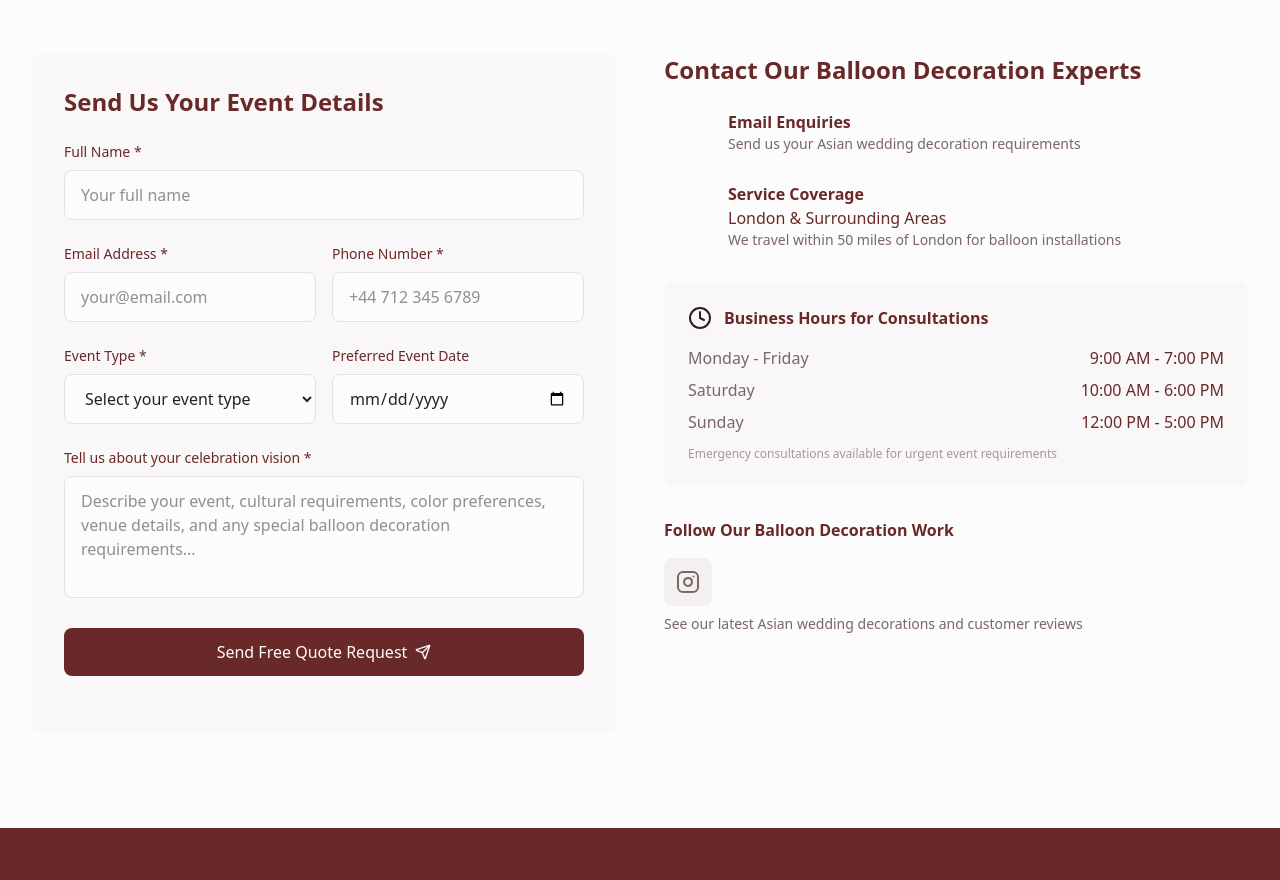
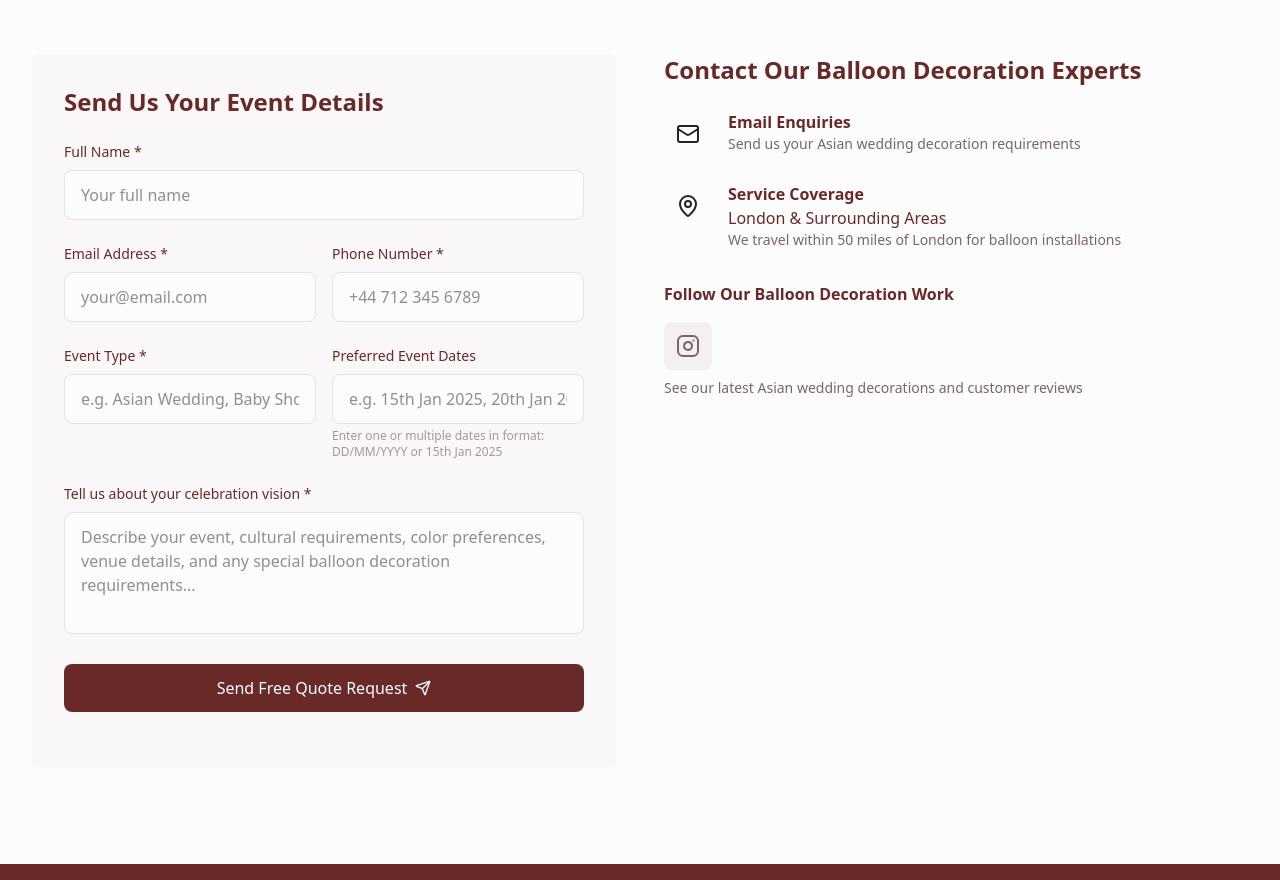
Before and after one commit to SunnyC0d3/sajaavat_events, a Next.js app: page /terms in a window 1280 px wide. Shown: the part 1820-2700 px from the top of the page. Built offline with nearby package versions, Linux system fonts and the light colour scheme.

Commit message:
Updated more components

```diff
--- a/app/api/contact/route.js
+++ b/app/api/contact/route.js
@@ -4,7 +4,7 @@ import {getEmailSignature} from '@/lib/signatures/email-signature'
 
 export async function POST(request) {
     try {
-        const {name, email, phone, eventType, eventDate, message} = await request.json()
+        const {name, email, phone, eventType, eventDates, message} = await request.json()
 
         if (!name || !email || !phone || !eventType || !message) {
             return NextResponse.json(
@@ -21,17 +21,10 @@ export async function POST(request) {
             )
         }
 
-        const eventTypeMap = {
-            'asian-wedding': 'Asian Wedding Decoration',
-            'baby-shower': 'Baby Shower Styling',
-            'corporate': 'Corporate Event Decoration',
-            'other': 'Other Special Celebration'
-        }
-
         try {
             const notificationResult = await sendEmail({
                 to: process.env.BUSINESS_EMAIL_ADDRESS,
-                subject: `New ${eventTypeMap[eventType] || eventType} Enquiry from ${name}`,
+                subject: `New ${eventType} Enquiry from ${name}`,
                 html: `
                     <!DOCTYPE html>
                     <html lang="en">
@@ -43,7 +36,7 @@ export async function POST(request) {
                         <div style="max-width: 600px; margin: 0 auto;">
 
                             <h2 style="color: #2b2020; margin: 0 0 10px; font-size: 20px; font-weight: 600;">
-                                New Enquiry: ${eventTypeMap[eventType] || eventType}
+                                New Enquiry: ${eventType}
                             </h2>
 
                             <p style="color: #6a2929; margin: 0 0 25px; font-size: 14px;">
@@ -55,8 +48,8 @@ export async function POST(request) {
                                 <strong>Name:</strong> ${name}<br>
                                 <strong>Email:</strong> <a href="mailto:${email}" style="color: #6a2929; text-decoration: none;">${email}</a><br>
                                 <strong>Phone:</strong> <a href="tel:${phone}" style="color: #6a2929; text-decoration: none;">${phone}</a><br>
-                                <strong>Event Type:</strong> ${eventTypeMap[eventType] || eventType}<br>
-                                ${eventDate ? `<strong>Event Date:</strong> ${eventDate}<br>` : ''}
+                                <strong>Event Type:</strong> ${eventType}<br>
+                                ${eventDates ? `<strong>Preferred Event Dates:</strong> ${eventDates}<br>` : ''}
                             </p>
 
                             <h3 style="color: #2b2020; margin: 0 0 10px; font-size: 16px; font-weight: 600;">Message</h3>
@@ -89,7 +82,7 @@ export async function POST(request) {
                                 Thank You, ${name}!
                             </h1>
                             <p style="margin: 0 0 25px; color: #5c4a4a;">
-                                We've received your enquiry for <strong>${eventTypeMap[eventType] || eventType}</strong>
+                                We've received your enquiry for <strong>${eventType}</strong>
                             </p>
 
                             <h2 style="color: #2b2020; margin: 0 0 10px; font-size: 18px; font-weight: 600;">
@@ -105,8 +98,8 @@ export async function POST(request) {
                                 Your Enquiry Summary
                             </h3>
                             <p style="margin: 0 0 20px; line-height: 1.8;">
-                                <strong>Event Type:</strong> ${eventTypeMap[eventType] || eventType}<br>
-                                ${eventDate ? `<strong>Event Date:</strong> ${eventDate}<br>` : ''}
+                                <strong>Event Type:</strong> ${eventType}<br>
+                                ${eventDates ? `<strong>Preferred Event Dates:</strong> ${eventDates}<br>` : ''}
                                 <strong>Contact:</strong> ${phone}
                             </p>
 
@@ -137,7 +130,6 @@ export async function POST(request) {
             success: true,
             message: "Thank you! We'll get back to you within 24 hours with your free balloon decoration quote."
         })
-
     } catch (error) {
         console.error('Contact form error:', error)
         return NextResponse.json(
--- a/app/components/Footer.js
+++ b/app/components/Footer.js
@@ -9,11 +9,7 @@ import {
     Send,
     CheckCircle,
     AlertCircle,
-    Instagram,
-    Heart,
-    Baby,
-    Building2,
-    PartyPopper
+    Instagram
 } from 'lucide-react'
 import {Button} from '@/app/components/Button'
 import Image from 'next/image'
@@ -28,7 +24,7 @@ export default function Footer({hasHeader = true}) {
         email: '',
         phone: '',
         eventType: '',
-        eventDate: '',
+        eventDates: '',
         message: ''
     })
     const [errors, setErrors] = useState({})
@@ -47,7 +43,18 @@ export default function Footer({hasHeader = true}) {
         if (!formData.email.trim()) newErrors.email = 'Email is required'
         if (!/\S+@\S+\.\S+/.test(formData.email)) newErrors.email = 'Invalid email address'
         if (!formData.phone.trim()) newErrors.phone = 'Phone number is required'
-        if (!formData.eventType) newErrors.eventType = 'Please select an event type'
+        if (!formData.eventType.trim()) newErrors.eventType = 'Event type is required'
+
+        if (formData.eventDates.trim()) {
+            const hasNumbers = /\d/.test(formData.eventDates)
+            const looksLikeDate = /\d{1,2}(\/|-|th|st|nd|rd|\s)/.test(formData.eventDates) ||
+                /(jan|feb|mar|apr|may|jun|jul|aug|sep|oct|nov|dec)/i.test(formData.eventDates)
+
+            if (!hasNumbers || !looksLikeDate) {
+                newErrors.eventDates = 'Please enter dates in a valid format (e.g. 15th Jan 2025, 20/01/2025)'
+            }
+        }
+
         if (!formData.message.trim()) newErrors.message = 'Please describe your event vision'
 
         setErrors(newErrors)
@@ -87,7 +94,7 @@ export default function Footer({hasHeader = true}) {
                     email: '',
                     phone: '',
                     eventType: '',
-                    eventDate: '',
+                    eventDates: '',
                     message: ''
                 })
             } else {
@@ -145,13 +152,6 @@ export default function Footer({hasHeader = true}) {
             color: 'hover:text-pink-500',
             description: 'Follow our balloon decoration portfolio on Instagram'
         }
-    ]
-
-    const eventTypes = [
-        {value: 'asian-wedding', label: 'Asian Wedding Decoration', icon: Heart},
-        {value: 'baby-shower', label: 'Baby Shower Styling', icon: Baby},
-        {value: 'corporate', label: 'Corporate Event Decoration', icon: Building2},
-        {value: 'other', label: 'Other Special Celebration', icon: PartyPopper}
     ]
 
     const navigationLinks = [
@@ -274,23 +274,18 @@ export default function Footer({hasHeader = true}) {
                                         <label className="block text-sm font-medium text-neutral-900 mb-2">
                                             Event Type *
                                         </label>
-                                        <select
+                                        <input
+                                            type="text"
                                             name="eventType"
                                             value={formData.eventType}
                                             onChange={handleInputChange}
                                             className={`w-full px-4 py-3 border rounded-lg transition-colors focus:outline-none focus:ring-2 focus:ring-primary-500 bg-neutral-50 ${
                                                 errors.eventType ? 'border-red-500' : 'border-neutral-300 focus:border-primary-500'
                                             }`}
+                                            placeholder="e.g. Asian Wedding, Baby Shower, Corporate Event"
                                             aria-describedby={errors.eventType ? 'eventType-error' : undefined}
                                             aria-required="true"
-                                        >
-                                            <option value="">Select your event type</option>
-                                            {eventTypes.map((type) => (
-                                                <option key={type.value} value={type.value}>
-                                                    {type.label}
-                                                </option>
-                                            ))}
-                                        </select>
+                                        />
                                         {errors.eventType && (
                                             <p id="eventType-error" className="mt-1 text-sm text-red-600"
                                                role="alert">{errors.eventType}</p>
@@ -299,16 +294,29 @@ export default function Footer({hasHeader = true}) {
 
                                     <div>
                                         <label className="block text-sm font-medium text-neutral-900 mb-2">
-                                            Preferred Event Date
+                                            Preferred Event Dates
                                         </label>
                                         <input
-                                            type="date"
-                                            name="eventDate"
-                                            value={formData.eventDate}
+                                            type="text"
+                                            name="eventDates"
+                                            value={formData.eventDates}
                                             onChange={handleInputChange}
-                                            className="w-full px-4 py-3 border border-neutral-300 rounded-lg transition-colors focus:outline-none focus:ring-2 focus:ring-primary-500 focus:border-primary-500 bg-neutral-50"
-                                            aria-label="Select your preferred event date"
+                                            className={`w-full px-4 py-3 border rounded-lg transition-colors focus:outline-none focus:ring-2 focus:ring-primary-500 bg-neutral-50 ${
+                                                errors.eventDates ? 'border-red-500' : 'border-neutral-300 focus:border-primary-500'
+                                            }`}
+                                            placeholder="e.g. 15th Jan 2025, 20th Jan 2025"
+                                            aria-label="Enter your preferred event dates"
+                                            aria-describedby={errors.eventDates ? 'eventDates-error' : 'eventDates-help'}
                                         />
+                                        {errors.eventDates ? (
+                                            <p id="eventDates-error" className="mt-1 text-sm text-red-600" role="alert">
+                                                {errors.eventDates}
+                                            </p>
+                                        ) : (
+                                            <p id="eventDates-help" className="mt-1 text-xs text-neutral-500">
+                                                Enter one or multiple dates in format: DD/MM/YYYY or 15th Jan 2025
+                                            </p>
+                                        )}
                                     </div>
                                 </div>
 
@@ -394,7 +402,7 @@ export default function Footer({hasHeader = true}) {
                                         <div key={index} className="flex items-start space-x-4">
                                             <div
                                                 className="w-12 h-12 bg-primary-500 rounded-lg flex items-center justify-center flex-shrink-0">
-                                                <info.icon className="w-6 h-6 text-neutral-50" aria-hidden="true"/>
+                                                <info.icon className="w-6 h-6" aria-hidden="true"/>
                                             </div>
                                             <div>
                                                 <h4 className="font-semibold text-neutral-900">{info.title}</h4>
@@ -440,32 +448,6 @@ export default function Footer({hasHeader = true}) {
                                         itemProp="areaServed">London, Birmingham, Manchester, Leeds, Leicester, UK</span>
                                     <span itemProp="priceRange">££-£££</span>
                                 </div>
-                            </div>
-
-                            <div className="bg-neutral-100 rounded-lg p-6" itemScope
-                                 itemType="https://schema.org/LocalBusiness">
-                                <div className="flex items-center space-x-3 mb-4">
-                                    <Clock className="w-6 h-6 text-primary-500" aria-hidden="true"/>
-                                    <h4 className="font-semibold text-neutral-900">Business Hours for Consultations</h4>
-                                </div>
-                                <div className="space-y-2">
-                                    {businessHours.map((schedule, index) => (
-                                        <div key={index} className="flex justify-between items-center"
-                                             itemProp="openingHoursSpecification" itemScope
-                                             itemType="https://schema.org/OpeningHoursSpecification">
-                                            <span className="text-neutral-600"
-                                                  itemProp="dayOfWeek">{schedule.day}</span>
-                                            <span className="text-neutral-900 font-medium">
-                                                <span itemProp="opens" content={schedule.opens}></span>
-                                                <span itemProp="closes" content={schedule.closes}></span>
-                                                {schedule.hours}
-                                            </span>
-                                        </div>
-                                    ))}
-                                </div>
-                                <p className="text-xs text-neutral-500 mt-3">
-                                    Emergency consultations available for urgent event requirements
-                                </p>
                             </div>
 
                             <div>
--- a/app/components/Header.js
+++ b/app/components/Header.js
@@ -25,7 +25,9 @@ export default function Header() {
     }
 
     const navigationLinks = [
+        {href: '#aboutus', label: 'About Us', ariaLabel: 'Find out more about us'},
         {href: '#gallery', label: 'Gallery', ariaLabel: 'Browse our portfolio of wedding and event decorations'},
+        {href: '#testimonials', label: 'Testimonials', ariaLabel: 'Hear what others have to say about us'},
         {href: '#contact', label: 'Contact Us', ariaLabel: 'Contact us for a free consultation and quote'},
     ]
 
--- a/app/components/Hero.js
+++ b/app/components/Hero.js
@@ -139,7 +139,7 @@ export default function Hero() {
                 </div>
             </div>
 
-            <div className="bg-neutral-100 py-16">
+            <div id="aboutus" className="bg-neutral-100 py-16">
                 <div className="max-w-7xl mx-auto px-4 sm:px-6 lg:px-8">
                     <div className="text-center mb-12">
                         <h2 className="text-3xl font-bold text-neutral-900 mb-4">
```
Also changed, not shown: app/components/Gallery.js (+11 -32 lines).
